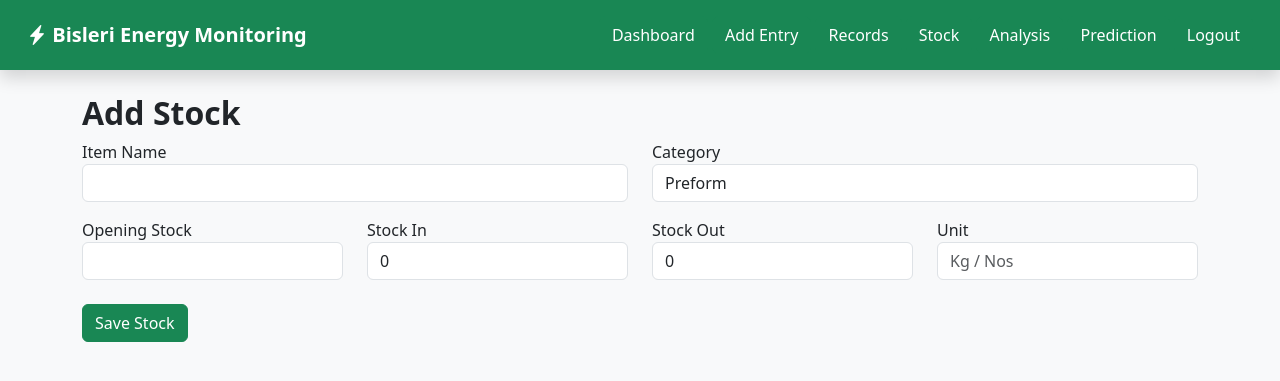
After one commit to RiddhiPardeshi/Bisleri-Energy-Tracker, a Flask app: page /add_stock in a window 1280 px wide. The commit adds this page. Shown: the top 381 px of the page. Run offline with Flask 3, Linux system fonts and the light colour scheme; a user stored in the database is signed in.

Commit message:
Added stock module

```diff
--- a/app.py
+++ b/app.py
@@ -1,11 +1,24 @@
-from flask import Flask, render_template, request, redirect, url_for, flash
+from flask import (
+    Flask,
+    render_template,
+    request,
+    redirect,
+    url_for,
+    session,
+    flash
+)
+
 from datetime import datetime, date
 
 from config import Config
-from models import db, DailyEntry, Expense
+from models import db, DailyEntry, Expense, Admin, Stock
 
 import numpy as np
 from sklearn.linear_model import LinearRegression
+from functools import wraps
+
+
+
 
 app = Flask(__name__)
 app.config.from_object(Config)
@@ -30,11 +43,102 @@
     except (TypeError, ValueError):
         return default
 
+# -----------------------------
+# Login Required Decorator
+# -----------------------------
+def login_required(f):
+    @wraps(f)
+    def decorated_function(*args, **kwargs):
+
+        if "admin_id" not in session:
+            flash("Please login first.", "warning")
+            return redirect(url_for("login"))
+
+        return f(*args, **kwargs)
+
+    return decorated_function
+
+
+
+# -----------------------------
+# Admin Login
+# -----------------------------
+@app.route("/login", methods=["GET", "POST"])
+def login():
+
+    if request.method == "POST":
+
+        username = request.form["username"]
+        password = request.form["password"]
+
+        admin = Admin.query.filter_by(username=username).first()
+
+        if admin and admin.check_password(password):
+
+            session["admin_id"] = admin.id
+            session["username"] = admin.username
+            print(session)
+
+            flash("Login Successful", "success")
+
+            return redirect(url_for("dashboard"))
+
+        flash("Invalid Username or Password", "danger")
+
+    return render_template("login.html")
+  # -----------------------------
+# Register Admin
+# -----------------------------
+@app.route("/register", methods=["GET", "POST"])
+def register():
+
+    if request.method == "POST":
+
+        username = request.form["username"]
+        password = request.form["password"]
+
+        existing = Admin.query.filter_by(username=username).first()
+
+        if existing:
+            flash("Username already exists!", "danger")
+            return redirect(url_for("register"))
+
+        admin = Admin(username=username)
+        admin.set_password(password)
+
+        db.session.add(admin)
+        db.session.commit()
+
+        flash("Account Created Successfully. Please Login.", "success")
+        return redirect(url_for("login"))
+
+    return render_template("register.html")
+
+
+# -----------------------------
+# Logout
+# -----------------------------
+@app.route("/logout")
+def logout():
+
+    session.clear()
+
+    flash("Logged Out Successfully", "success")
+
+    return redirect(url_for("login"))
+
+
+
+
+@app.route("/")
+def home():
+    return redirect(url_for("login"))
 
 # -----------------------------
 # Dashboard
 # -----------------------------
-@app.route("/")
+@app.route("/dashboard")
+@login_required
 def dashboard():
 
     today_date = date.today()
@@ -60,11 +164,11 @@
         efficiency=efficiency
     )
 
-
 # -----------------------------
 # Add Daily Entry
 # -----------------------------
 @app.route("/add", methods=["GET", "POST"])
+@login_required
 def add_entry():
 
     last_entry = DailyEntry.query.order_by(DailyEntry.id.desc()).first()
@@ -223,6 +327,7 @@
 # Records
 # -----------------------------
 @app.route("/records")
+@login_required
 def records():
 
     entries = DailyEntry.query.all()
@@ -234,9 +339,57 @@
 
 
 # -----------------------------
+# Stock Module
+# -----------------------------
+@app.route("/stock")
+@login_required
+def stock():
+
+    stocks = Stock.query.all()
+
+    return render_template(
+        "stock.html",
+        stocks=stocks
+    )
+
+
+@app.route("/add_stock", methods=["GET", "POST"])
+@login_required
+def add_stock():
+
+    if request.method == "POST":
+
+        opening = int(request.form["opening_stock"])
+        stock_in = int(request.form["stock_in"])
+        stock_out = int(request.form["stock_out"])
+
+        closing = opening + stock_in - stock_out
+
+        item = Stock(
+            item_name=request.form["item_name"],
+            category=request.form["category"],
+            opening_stock=opening,
+            stock_in=stock_in,
+            stock_out=stock_out,
+            closing_stock=closing,
+            unit=request.form["unit"]
+        )
+
+        db.session.add(item)
+        db.session.commit()
+
+        flash("Stock Added Successfully", "success")
+
+        return redirect(url_for("stock"))
+
+    return render_template("add_stock.html")
+
+
+# -----------------------------
 # Analysis
 # -----------------------------
 @app.route("/analysis")
+@login_required
 def analysis():
 
     entries = DailyEntry.query.all()
@@ -277,6 +430,7 @@
 # Add Expense
 # -----------------------------
 @app.route("/add_expense", methods=["GET", "POST"])
+@login_required
 def add_expense():
 
     if request.method == "POST":
@@ -303,6 +457,7 @@
 # Expense Records
 # -----------------------------
 @app.route("/expenses")
+@login_required
 def expenses():
 
     expenses = Expense.query.order_by(Expense.date.desc()).all()
@@ -320,6 +475,7 @@
 # Prediction
 # -----------------------------
 @app.route("/prediction")
+@login_required
 def prediction():
 
     entries = DailyEntry.query.order_by(DailyEntry.date).all()
@@ -399,6 +555,20 @@
 with app.app_context():
     db.create_all()
 
+    if not Admin.query.filter_by(username="admin").first():
+
+        admin = Admin(
+            username="admin"
+        )
+
+        admin.set_password("admin123")
+
+        db.session.add(admin)
+        db.session.commit()
+
+        print("Default Admin Created")
+
+
 if __name__ == "__main__":
     port = int(os.environ.get("PORT", 5000))
     app.run(host="0.0.0.0", port=port)
--- /dev/null
+++ b/templates/add_stock.html
@@ -0,0 +1,103 @@
+{% extends "base.html" %}
+
+{% block content %}
+
+<h2>Add Stock</h2>
+
+<form method="POST">
+
+<div class="row">
+
+<div class="col-md-6">
+
+<label>Item Name</label>
+
+<input
+type="text"
+name="item_name"
+class="form-control"
+required>
+
+</div>
+
+<div class="col-md-6">
+
+<label>Category</label>
+
+<select
+name="category"
+class="form-control">
+
+<option>Preform</option>
+
+<option>Cap</option>
+
+<option>Label</option>
+
+<option>Shrink Roll</option>
+
+<option>Carton</option>
+
+</select>
+
+</div>
+
+<div class="col-md-3 mt-3">
+
+<label>Opening Stock</label>
+
+<input
+type="number"
+name="opening_stock"
+class="form-control"
+required>
+
+</div>
+
+<div class="col-md-3 mt-3">
+
+<label>Stock In</label>
+
+<input
+type="number"
+name="stock_in"
+class="form-control"
+value="0">
+
+</div>
+
+<div class="col-md-3 mt-3">
+
+<label>Stock Out</label>
+
+<input
+type="number"
+name="stock_out"
+class="form-control"
+value="0">
+
+</div>
+
+<div class="col-md-3 mt-3">
+
+<label>Unit</label>
+
+<input
+type="text"
+name="unit"
+class="form-control"
+placeholder="Kg / Nos">
+
+</div>
+
+</div>
+
+<br>
+
+<button class="btn btn-success">
+Save Stock
+</button>
+
+</form>
+
+{% endblock %}
--- a/templates/base.html
+++ b/templates/base.html
@@ -32,18 +32,35 @@
 
         <div>
 
-            <a href="/" class="btn btn-success text-white">Dashboard</a>
+    <a href="{{ url_for('dashboard') }}" class="btn btn-success text-white">
+        Dashboard
+    </a>
 
-            <a href="/add" class="btn btn-success text-white">Add Entry</a>
+    <a href="{{ url_for('add_entry') }}" class="btn btn-success text-white">
+        Add Entry
+    </a>
 
-            <a href="/records" class="btn btn-success text-white">Records</a>
+    <a href="{{ url_for('records') }}" class="btn btn-success text-white">
+        Records
+    </a>
 
-            <a href="/analysis" class="btn btn-success text-white">Analysis</a>
+    <a href="{{ url_for('stock') }}" class="btn btn-success text-white">
+        Stock
+    </a>
 
-            <a href="/prediction" class="btn btn-success text-white">Prediction</a>
+    <a href="{{ url_for('analysis') }}" class="btn btn-success text-white">
+        Analysis
+    </a>
 
-        </div>
+    <a href="{{ url_for('prediction') }}" class="btn btn-success text-white">
+        Prediction
+    </a>
 
+    <a href="{{ url_for('logout') }}" class="btn btn-success text-white">
+        Logout
+    </a>
+
+</div>
     </div>
 
 </nav>
```
Also changed, not shown: models.py (+51 -0 lines), templates/login.html (added, +77 -0 lines), templates/register.html (added, +94 -0 lines), templates/stock.html (added, +67 -0 lines), database/bisleri.db.
